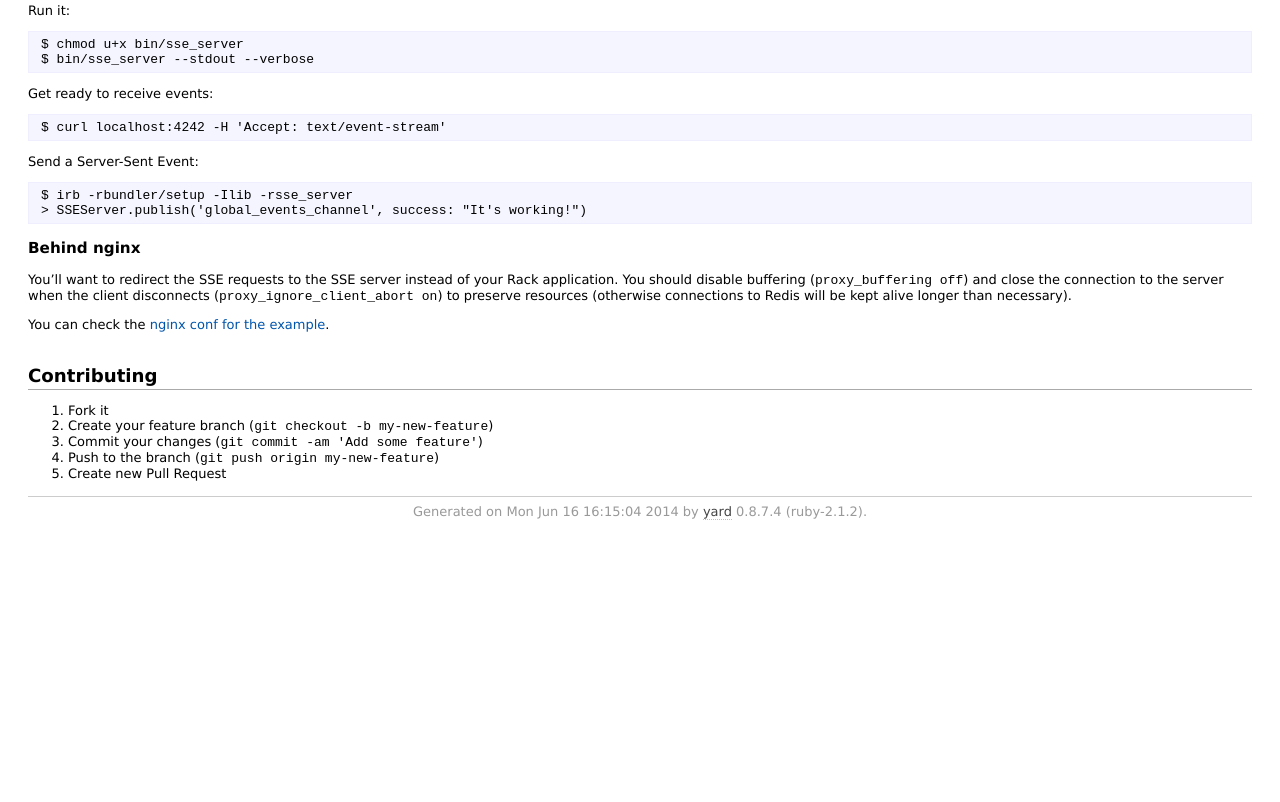
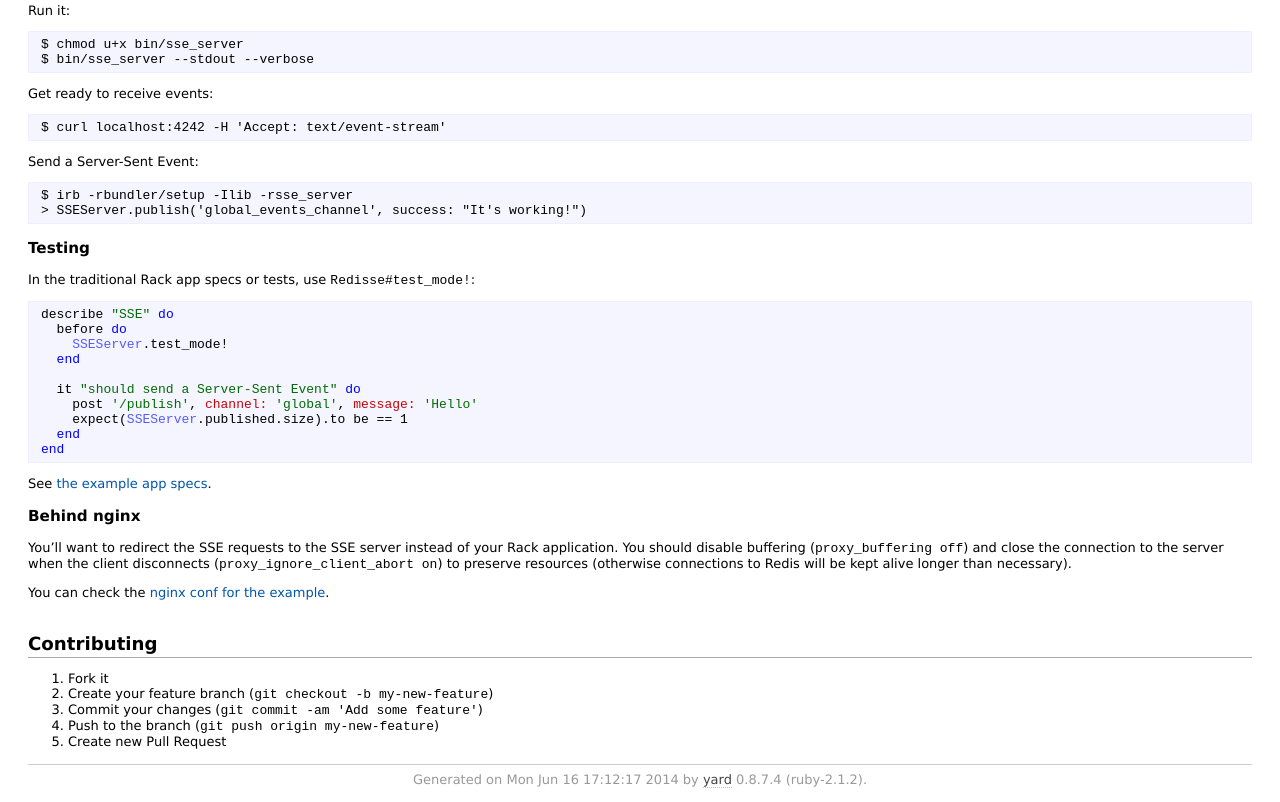
Before and after one commit to tigerlily/redisse, a plain HTML site: page file.README.html in a window 1280 px wide. Shown: the part 1129-1931 px from the top of the page. Before the commit the page ends 1663 px from the top, so only its background shows below. Drawn offline with Linux system fonts and the light colour scheme.

Commit message:
Documentation for v0.2.0

```diff
--- a/file.README.html
+++ b/file.README.html
@@ -172,6 +172,26 @@ $ bin/sse_server --stdout --verbose</code></pre>
 <pre class="code ruby"><code class="ruby">$ irb -rbundler/setup -Ilib -rsse_server
 &gt; SSEServer.publish(&#39;global_events_channel&#39;, success: &quot;It&#39;s working!&quot;)</code></pre>
 
+<h3 id="label-Testing">Testing</h3>
+
+<p>In the traditional Rack app specs or tests, use
+<code>Redisse#test_mode!</code>:</p>
+
+<pre class="code ruby"><code class="ruby"><span class='id identifier rubyid_describe'>describe</span> <span class='tstring'><span class='tstring_beg'>&quot;</span><span class='tstring_content'>SSE</span><span class='tstring_end'>&quot;</span></span> <span class='kw'>do</span>
+  <span class='id identifier rubyid_before'>before</span> <span class='kw'>do</span>
+    <span class='const'>SSEServer</span><span class='period'>.</span><span class='id identifier rubyid_test_mode!'>test_mode!</span>
+  <span class='kw'>end</span>
+
+  <span class='id identifier rubyid_it'>it</span> <span class='tstring'><span class='tstring_beg'>&quot;</span><span class='tstring_content'>should send a Server-Sent Event</span><span class='tstring_end'>&quot;</span></span> <span class='kw'>do</span>
+    <span class='id identifier rubyid_post'>post</span> <span class='tstring'><span class='tstring_beg'>&#39;</span><span class='tstring_content'>/publish</span><span class='tstring_end'>&#39;</span></span><span class='comma'>,</span> <span class='label'>channel:</span> <span class='tstring'><span class='tstring_beg'>&#39;</span><span class='tstring_content'>global</span><span class='tstring_end'>&#39;</span></span><span class='comma'>,</span> <span class='label'>message:</span> <span class='tstring'><span class='tstring_beg'>&#39;</span><span class='tstring_content'>Hello</span><span class='tstring_end'>&#39;</span></span>
+    <span class='id identifier rubyid_expect'>expect</span><span class='lparen'>(</span><span class='const'>SSEServer</span><span class='period'>.</span><span class='id identifier rubyid_published'>published</span><span class='period'>.</span><span class='id identifier rubyid_size'>size</span><span class='rparen'>)</span><span class='period'>.</span><span class='id identifier rubyid_to'>to</span> <span class='id identifier rubyid_be'>be</span> <span class='op'>==</span> <span class='int'>1</span>
+  <span class='kw'>end</span>
+<span class='kw'>end</span></code></pre>
+
+<p>See <a
+href="https://github.com/tigerlily/redisse/blob/master/example/spec/app_spec.rb">the
+example app specs</a>.</p>
+
 <h3 id="label-Behind+nginx">Behind nginx</h3>
 
 <p>You’ll want to redirect the SSE requests to the SSE server instead of your
@@ -201,7 +221,7 @@ feature&#39;</code>)</p>
 </div></div>
 
     <div id="footer">
-  Generated on Mon Jun 16 16:15:04 2014 by
+  Generated on Mon Jun 16 17:12:17 2014 by
   <a href="http://yardoc.org" title="Yay! A Ruby Documentation Tool" target="_parent">yard</a>
   0.8.7.4 (ruby-2.1.2).
 </div>
```
Also changed, not shown: _index.html (+1 -1 lines), index.html (+21 -1 lines).
